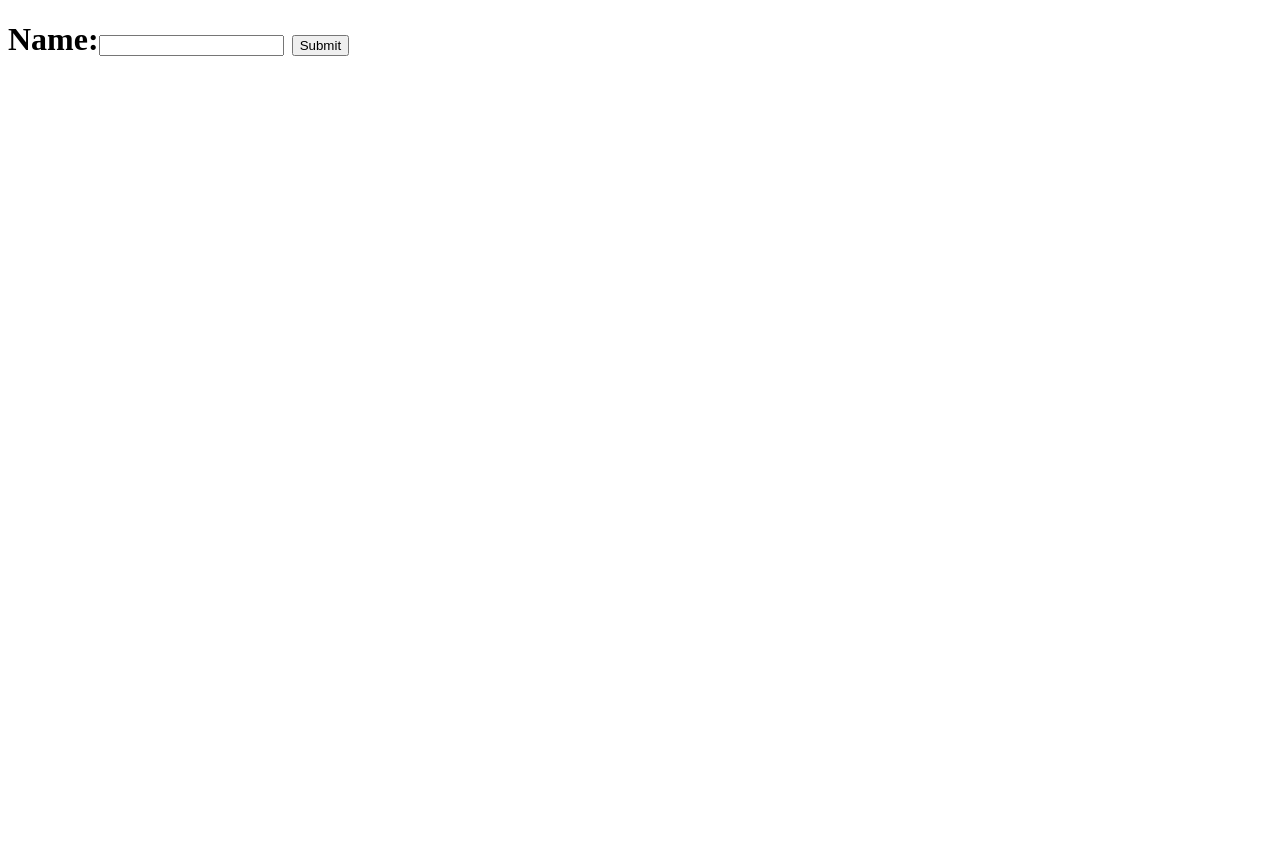
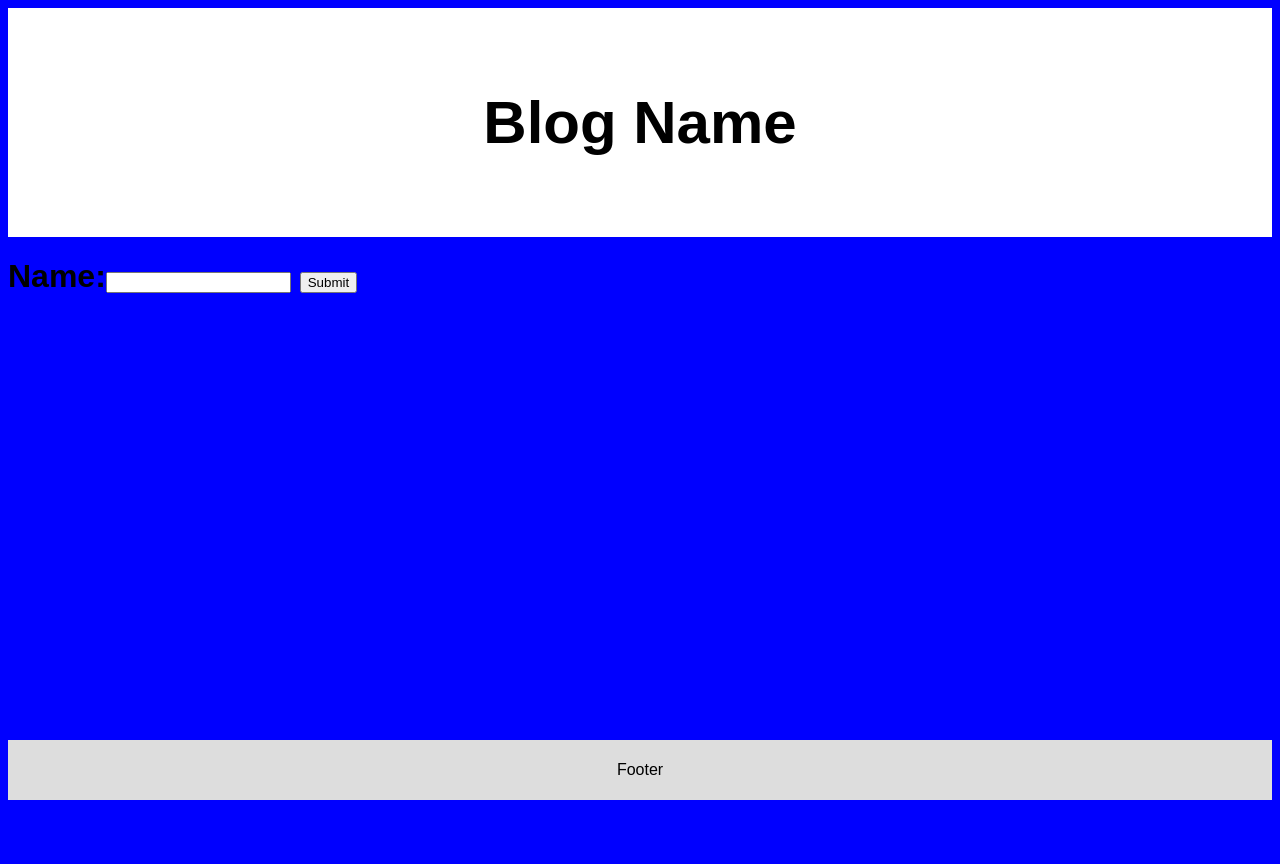
Before and after one commit to wpoplaws/weather, a Django app: page / in a window 1280 px wide. Before the commit the page is almost empty. Before the commit the page ends 56 px from the top, so only its background shows below. Run offline with Django 3.2, Linux system fonts and the light colour scheme.

Commit message:
fix bugs

```diff
--- /dev/null
+++ b/weather/static/main.css
@@ -0,0 +1,34 @@
+body {
+  font-family: Arial;
+
+  background: blue;
+}
+
+.header {
+  padding: 30px;
+  font-size: 40px;
+  text-align: center;
+  background: white;
+}
+.stopa {
+ height: 30rem;
+
+}
+
+.footer {
+  position: sticky;
+  bottom: 0;
+  height: 60px;
+  width: 100%;
+  display: flex;
+  align-items: center;
+  background: #ddd;
+  z-index: 1;
+}
+.footer-dev {
+
+    margin: 0 auto;
+    display: flex;
+
+    padding: 0 1.5rem;
+}
--- a/weather/templates/weather/forecast.html
+++ b/weather/templates/weather/forecast.html
@@ -6,7 +6,7 @@
 </head>
 <body>
 
-</body>
+
 <h1>
 {{current.city}}
 {{current.description}}
@@ -26,4 +26,5 @@
 
 </h2>
 {% endfor %}
+</body>
 </html>
--- a/weather/templates/weather/main.html
+++ b/weather/templates/weather/main.html
@@ -1,3 +1,5 @@
+
+{% load static %}
 <!doctype html>
 <html lang="en">
 <head>
@@ -5,34 +7,26 @@
     <meta name="viewport"
           content="width=device-width, user-scalable=no, initial-scale=1.0, maximum-scale=1.0, minimum-scale=1.0">
     <meta http-equiv="X-UA-Compatible" content="ie=edge">
+    <link rel="stylesheet" href="{% static 'main.css' %}">
     <title>Document</title>
 </head>
 <body>
+<div class="header">
+  <h2>Blog Name</h2>
+</div>
 <h1>
 <form method="post">
     {% csrf_token %}
     {{ form }}
     <input type="submit" value="Submit">
 </h1>
-<!--<h1>
-{{current.city}}
-{{current.description}}
-{{current.temp}}
-{{current.name}}
-{{current.temp_max}}
-</h1>
-{% for x in  weather_data %}
-<h2>
+<div class="stopa">
 
-
-    {{x.data}}
-    {{x.pressure}}
-
-
-
-
-</h2>
-{% endfor %}-->
-
+</div>
+<nav class="footer">
+    <div class="footer-dev">
+        Footer
+    </div>
+</nav>
 </body>
 </html>
--- a/weather/views.py
+++ b/weather/views.py
@@ -28,21 +28,21 @@ def forecast(request):
         c = requests.get(url_c.format(city)).json()
     try:
         current = {
-        'city': city,
-        'lon': c['coord']['lon'],
-        'lat': c['coord']['lat'],
-        'description': c['weather'][0]['description'],
-        'icon': c['weather'][0]['icon'],
-        'temp': c['main']['temp'],
-        'feels_like': c['main']['feels_like'],
-        'temp_min': c['main']['temp_min'],
-        'temp_max': c['main']['temp_max'],
-        'pressure': c['main']['pressure'],
-        'humidity': c['main']['humidity'],
-        'wind': c['wind']['speed'],
-        'name': c['name'],
+            'city': city,
+            'lon': c['coord']['lon'],
+            'lat': c['coord']['lat'],
+            'description': c['weather'][0]['description'],
+            'icon': c['weather'][0]['icon'],
+            'temp': c['main']['temp'],
+            'feels_like': c['main']['feels_like'],
+            'temp_min': c['main']['temp_min'],
+            'temp_max': c['main']['temp_max'],
+            'pressure': c['main']['pressure'],
+            'humidity': c['main']['humidity'],
+            'wind': c['wind']['speed'],
+            'name': c['name'],
 
-    }
+        }
     except KeyError:
         return redirect('no_data')
 
@@ -65,10 +65,8 @@ def forecast(request):
 
         }
         a += 1
-        print(a)
+
         weather_data.append(weather_forecast)
-
-
 
     context = {'current': current, 'weather_data': weather_data, 'city': city}
     City.objects.all().delete()
--- a/weather_app/settings.py
+++ b/weather_app/settings.py
@@ -119,5 +119,8 @@ USE_TZ = True
 # Static files (CSS, JavaScript, Images)
 # https://docs.djangoproject.com/en/3.0/howto/static-files/
 
+STATIC_ROOT = os.path.join(BASE_DIR, 'staticfiles')
 STATIC_URL = '/static/'
-STATIC_ROOT = os.path.join(BASE_DIR, 'static')
+STATICFILES_DIRS = (
+    os.path.join(BASE_DIR, 'static'),
+)
```
Also changed, not shown: db.sqlite3.
